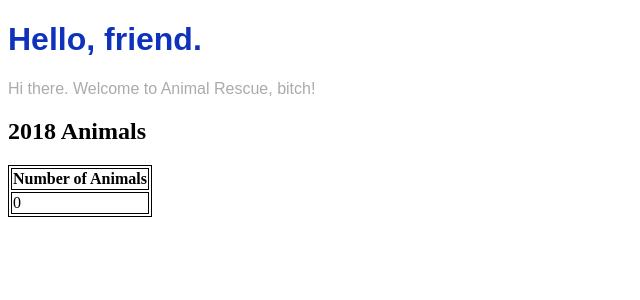
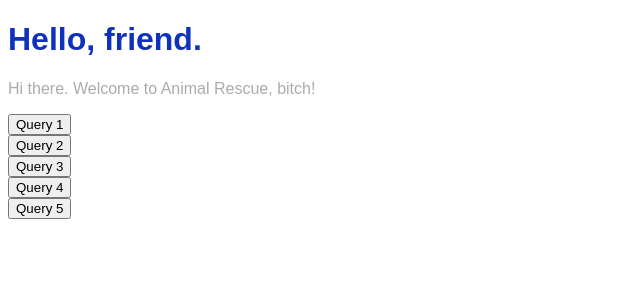
Before and after one commit to maxeisen/CISC332-Project, a PHP site: page / in a window 1280 px wide. Shown: the top 300 px of the page, without its empty margins (0-640 px from the left). Run offline with PHP 8.4, Linux system fonts and the light colour scheme; data that the repository does not hold is empty.

Commit message:
separating tings

```diff
--- a/fortnite.txt
+++ /dev/null
@@ -1 +0,0 @@
-WOAAAH there bud i want to see your 90s
--- a/index.php
+++ b/index.php
@@ -9,30 +9,25 @@
 <h1>Hello, friend.</h1>
 <p>Hi there. Welcome to Animal Rescue, bitch!</p>
 
-<table>
-<tr><th>Number of Animals</th></tr>
-
-<?php
-
-$hostname="localhost";
-$db="SaveTheAnimalsP1Final"; #Change to your database name
-$username="root";
-$password="";
-
-$dbh = new PDO("mysql:host=$hostname;dbname=$db", $username, $password);
-
-$rows = $dbh->query("SELECT count(animalID) FROM animalTransport WHERE destination IN (SELECT phoneNumber FROM rescueOrganization) AND year(transportDate) = 2018");
-
-echo "<h2>2018 Animals</h2>";
-
-foreach ($rows as $row) {
-	echo "<tr><td>".$row[0]."</td></tr>";
-}
-$dbh = null
-
-?>
-
-</table>
+<a href="/cisc332-project/query1.php">
+	<button>Query 1</button>
+</a>
+<br>
+<a href="/cisc332-project/query2.php">
+	<button>Query 2</button>
+</a>
+<br>
+<a href="/cisc332-project/query3.php">
+	<button>Query 3</button>
+</a>
+<br>
+<a href="/cisc332-project/query4.php">
+	<button>Query 4</button>
+</a>
+<br>
+<a href="/cisc332-project/query5.php">
+	<button>Query 5</button>
+</a>
 
 </body>
 </html>
--- /dev/null
+++ b/query2.php
@@ -0,0 +1 @@
+# Query 2: For a particular donor, show which organizations they donated to and the total amount donated (over their lifetime)
--- /dev/null
+++ b/query3.php
@@ -0,0 +1 @@
+# Query 3: Show the total amount donated for 2018 to a selected organization
--- /dev/null
+++ b/query4.php
@@ -0,0 +1 @@
+# Query 4: Show the animals that went from the SPCA directly to a shelter (ie. they did not go through the rescue organization)
--- /dev/null
+++ b/query5.php
@@ -0,0 +1 @@
+# Query 5: Show how many animals were rescued during 2018 (by any rescue organization)
```
Also changed, not shown: FunctionalRequirement_Queries.txt (+5 -5 lines), query1.php (added, +40 -0 lines), 1 other file.
